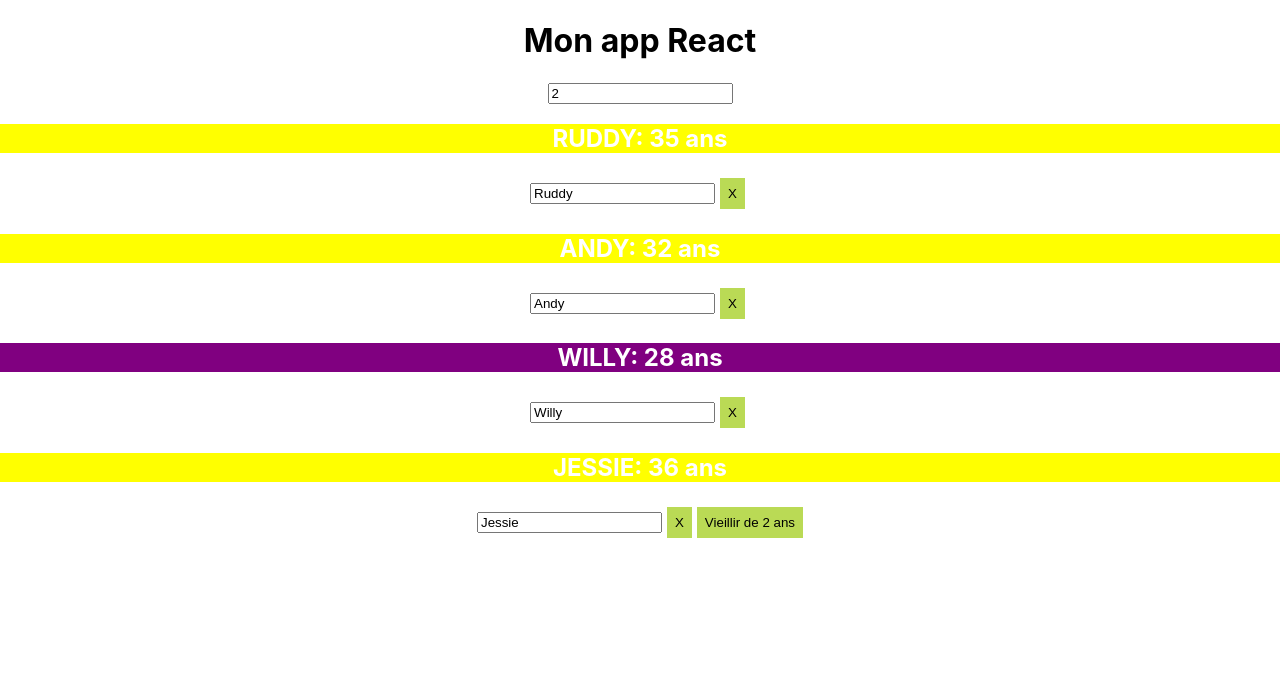
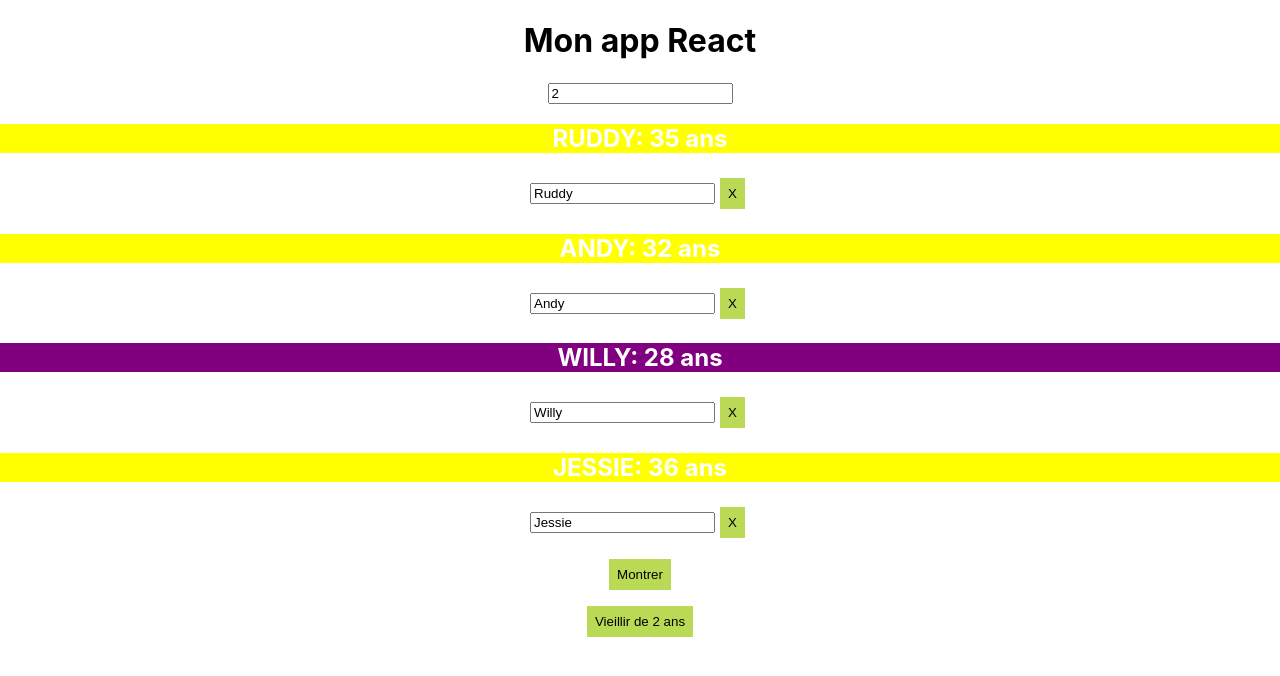
Before and after one commit to rpalvair/react-formation, a React (Create React App) app in the folder react-basics/: page / in a window 1280 px wide. Shown: the top 676 px of the page. Built offline with nearby package versions, Linux system fonts and the light colour scheme.

Commit message:
feat : Two ways of displaying children

```diff
--- a/react-basics/src/App.js
+++ b/react-basics/src/App.js
@@ -1,4 +1,4 @@
-import React, { Component } from "react"
+import React, { Component, Fragment } from "react"
 import "./App.css"
 import Button from "./components/Button"
 import Membre from "./components/Membre"
@@ -49,9 +49,20 @@ class App extends Component {
     })
   }
 
-  getDescription = () => {
-    if (this.state.show) {
+  getDescription = (membre) => {
+    if (this.state.show && membre === "membre4") {
       return "Je suis la plus grande"
+    }
+    return null
+  }
+
+  getButton = (membre) => {
+    if (membre === "membre4") {
+      return (
+        <button onClick={this.handleShowDescription}>
+          {this.state.show ? "Cacher" : "Montrer"}
+        </button>
+      )
     }
     return null
   }
@@ -74,8 +85,7 @@ class App extends Component {
 
   render() {
     const { titre } = this.props
-    const { famille, number, show } = this.state
-    let description = this.getDescription()
+    const { famille, number } = this.state
     const liste = Object.keys(famille).map((membre) => (
       <Membre
         key={membre}
@@ -83,7 +93,20 @@ class App extends Component {
         cacherNom={() => this.cacherNom(membre)}
         age={famille[membre].age}
         nom={famille[membre].nom}
-      />
+      >
+        {membre === "membre4" ? (
+          <Fragment>
+            {this.state.show ? "Je suis la plus grande" : null}
+            <button onClick={this.handleShowDescription}>
+              {this.state.show ? "Cacher" : "Montrer"}
+            </button>
+          </Fragment>
+        ) : null}
+        {/*
+        {this.getDescription(membre)}
+        {this.getButton(membre)}
+          */}
+      </Membre>
     ))
 
     console.log(liste)
@@ -93,12 +116,6 @@ class App extends Component {
         <h1>{titre}</h1>
         <input value={number} onChange={this.handleChange} type="text"></input>
         {liste}
-        {/*<Membre age={famille.membre4.age} nom={famille.membre4.nom}>
-          {description}
-          <button onClick={this.handleShowDescription}>
-            {show ? "Cacher" : "Montrer"}
-          </button>
-      </Membre> */}
         <Button
           number={number}
           vieillir={() => this.handleClick(number)}
```
